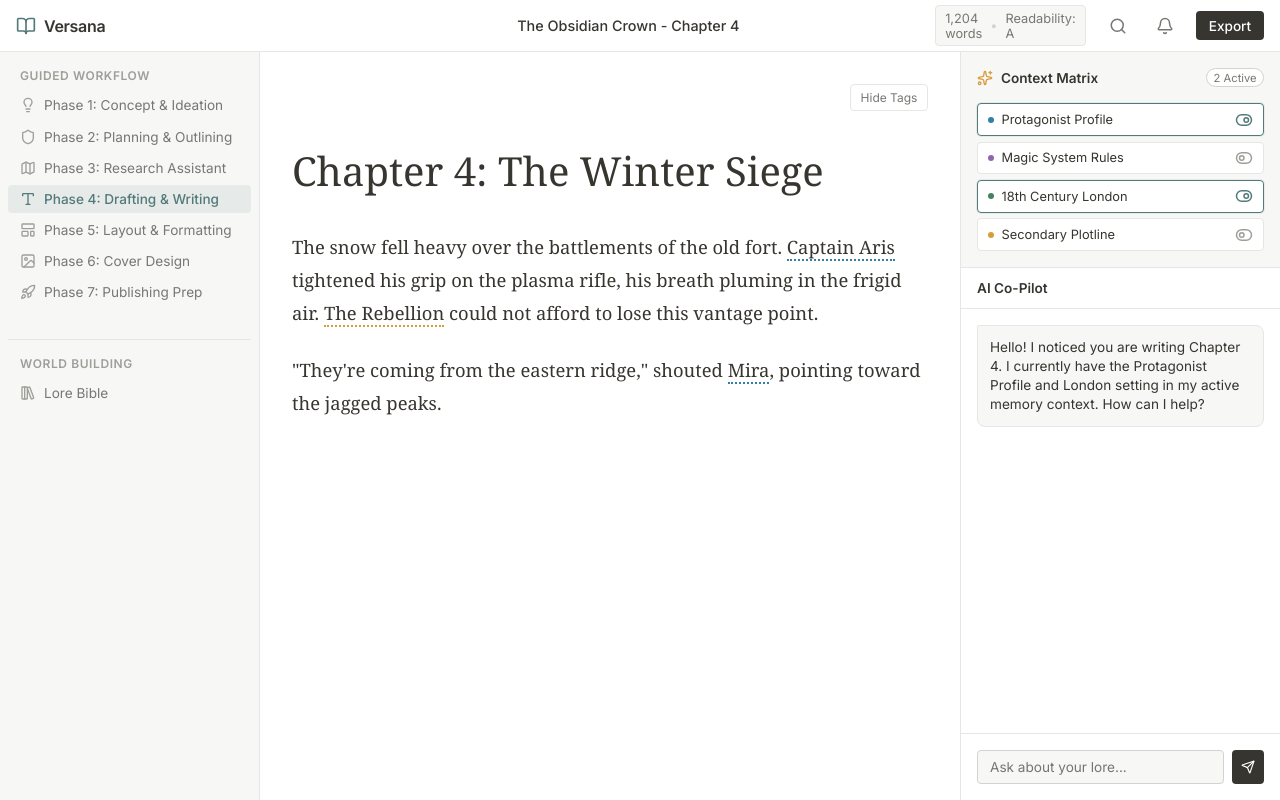
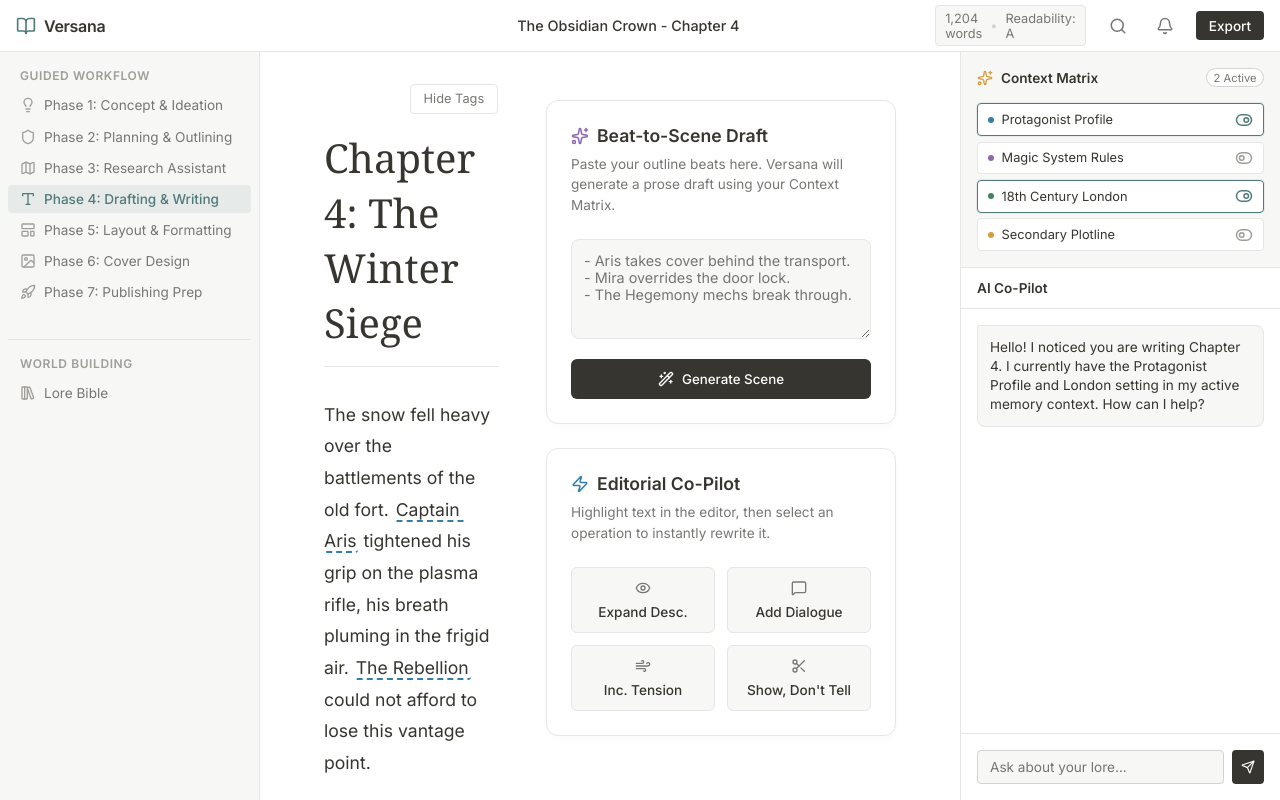
Before and after one commit to kevinelliott/versana, a Next.js app: page /workspace in a window 1280 px wide. Built offline with nearby package versions, Linux system fonts and the light colour scheme.

Commit message:
feat: phase 4 chapter development right sidebar ui tools

```diff
--- a/src/components/workspace/Workspace.module.css
+++ b/src/components/workspace/Workspace.module.css
@@ -1,16 +1,21 @@
 .workspace {
-    flex: 1;
+    position: relative;
+    padding: 2rem 4rem;
+    height: 100%;
+    margin: 0 auto;
     display: flex;
-    justify-content: center;
-    padding: 2rem;
-    height: 100%;
-    overflow-y: auto;
+    gap: 3rem;
+}
+
+.editorMain {
+    flex-grow: 1;
+    max-width: 800px;
     position: relative;
 }
 
 .editorContainer {
-    width: 100%;
-    max-width: 768px;
+    position: relative;
+    max-width: 100%;
     /* Classic optimal reading width */
     display: flex;
     flex-direction: column;
@@ -19,88 +24,177 @@
 .toolbar {
     display: flex;
     justify-content: flex-end;
-    margin-bottom: 2rem;
+    margin-bottom: 1rem;
 }
 
 .toolBtn {
     background: transparent;
     border: 1px solid var(--border-light);
     color: var(--text-secondary);
-    padding: 0.3rem 0.6rem;
+    padding: 0.4rem 0.8rem;
     border-radius: 4px;
-    font-size: 0.75rem;
+    font-size: 0.8rem;
     cursor: pointer;
+    transition: all 0.2s;
+}
+
+.toolBtn:hover {
+    background: var(--bg-hover);
+    color: var(--text-primary);
 }
 
 .documentHeader {
     margin-bottom: 2rem;
+    padding-bottom: 1rem;
+    border-bottom: 1px solid var(--border-light);
 }
 
 .documentTitle {
     font-family: var(--font-serif);
     font-size: 2.5rem;
-    font-weight: 500;
     color: var(--text-primary);
     outline: none;
-    border: none;
-    background: transparent;
+    font-weight: 500;
+}
+
+.documentTitle:empty:before {
+    content: "Untitled Chapter";
+    color: var(--text-secondary);
 }
 
 .editorArea {
-    font-family: var(--font-serif);
-    font-size: 1.15rem;
+    min-height: 500px;
+    outline: none;
+    font-size: 1.1rem;
     line-height: 1.8;
     color: var(--text-primary);
+}
+
+/* TipTap Editor Styling */
+.editorArea p {
+    margin-bottom: 1.5em;
+    /* Traditional manuscript spacing */
+}
+
+/* Smart Lore Tags */
+.loreTag {
+    border-bottom: 2px dashed var(--accent-blue);
+    cursor: pointer;
+    transition: all 0.2s;
+    border-radius: 3px;
+    padding: 0 2px;
+}
+
+.loreTagCharacter {
+    color: var(--tag-blue-text);
+    background-color: var(--tag-blue-bg);
+}
+
+.loreTagPlot {
+    color: var(--tag-green-text);
+    background-color: var(--tag-green-bg);
+}
+
+.sidebar {
+    width: 350px;
+    flex-shrink: 0;
     display: flex;
     flex-direction: column;
     gap: 1.5rem;
+    height: 100%;
+    padding-top: 1rem;
 }
 
-.paragraph {
-    margin: 0;
-    outline: none;
+.toolPanel {
+    background: var(--bg-primary);
+    border: 1px solid var(--border-light);
+    border-radius: 12px;
+    padding: 1.5rem;
+    box-shadow: 0 4px 6px rgba(0, 0, 0, 0.02);
 }
 
-/* SMART LORE TAGS */
-.loreTag {
+.panelTitle {
+    font-size: 1.1rem;
+    font-weight: 600;
+    color: var(--text-primary);
+    margin-bottom: 0.5rem;
+    display: flex;
+    align-items: center;
+    gap: 0.5rem;
+}
+
+.panelDesc {
+    font-size: 0.85rem;
+    color: var(--text-secondary);
+    line-height: 1.5;
+    margin-bottom: 1.5rem;
+}
+
+.beatBox {
+    width: 100%;
+    background: var(--bg-secondary);
+    border: 1px solid var(--border-light);
+    border-radius: 8px;
+    padding: 0.75rem;
+    font-size: 0.9rem;
+    color: var(--text-primary);
+    min-height: 100px;
+    resize: vertical;
+    outline: none;
+    margin-bottom: 1rem;
+    font-family: var(--font-sans);
+}
+
+.actionBtn {
+    width: 100%;
+    background: var(--text-primary);
+    color: var(--bg-primary);
+    border: none;
+    padding: 0.75rem;
+    border-radius: 6px;
+    font-weight: 500;
     cursor: pointer;
-    position: relative;
-    border-bottom: 2px dotted transparent;
+    transition: all 0.2s;
+    display: flex;
+    align-items: center;
+    justify-content: center;
+    gap: 0.5rem;
+}
+
+.actionBtn:hover {
+    opacity: 0.9;
+}
+
+.pilotGrid {
+    display: grid;
+    grid-template-columns: 1fr 1fr;
+    gap: 0.75rem;
+}
+
+.pilotBtn {
+    background: var(--bg-secondary);
+    border: 1px solid var(--border-light);
+    color: var(--text-primary);
+    padding: 0.75rem 0.5rem;
+    border-radius: 6px;
+    font-size: 0.85rem;
+    font-weight: 500;
+    display: flex;
+    flex-direction: column;
+    align-items: center;
+    gap: 0.5rem;
+    cursor: pointer;
     transition: all 0.2s;
 }
 
-.loreTag.character {
-    border-bottom-color: var(--accent-blue);
+.pilotBtn:hover {
+    background: var(--bg-hover);
+    border-color: #cbd5e1;
 }
 
-.loreTag.lore {
-    border-bottom-color: var(--accent-purple);
+/* Hide tags toggle state */
+.hide-lore-tags .loreTag {
+    background-color: transparent !important;
+    border-bottom-color: transparent !important;
+    color: inherit !important;
 }
-
-.loreTag.place {
-    border-bottom-color: var(--accent-green);
-}
-
-.loreTag.plot {
-    border-bottom-color: var(--accent-gold);
-}
-
-.loreTag:hover.character {
-    background-color: var(--tag-blue-bg);
-    color: var(--tag-blue-text);
-}
-
-.loreTag:hover.lore {
-    background-color: var(--tag-purple-bg);
-    color: var(--tag-purple-text);
-}
-
-.loreTag:hover.place {
-    background-color: var(--tag-green-bg);
-    color: var(--tag-green-text);
-}
-
-.loreTag:hover.plot {
-    background-color: var(--tag-gold-bg);
-    color: var(--tag-gold-text);
-}
--- a/src/components/workspace/Workspace.tsx
+++ b/src/components/workspace/Workspace.tsx
@@ -4,6 +4,7 @@ import React, { useState, MouseEvent, useEffect, useCallback } from 'react';
 import { useEditor, EditorContent } from '@tiptap/react';
 import StarterKit from '@tiptap/starter-kit';
 import Placeholder from '@tiptap/extension-placeholder';
+import { Sparkles, Wand2, MessageSquare, Scissors, Eye, Zap, Wind } from 'lucide-react';
 import { LoreTag } from './editor/LoreTagExtension';
 import HoverCard from './HoverCard';
 import styles from './Workspace.module.css';
@@ -194,6 +195,8 @@ export default function Workspace() {
 
     return (
         <div className={styles.workspace} onClick={hoverState.visible ? handleEntityLeave : undefined}>
+            {/* Left/Center: Editor Area */}
+            <div className={styles.editorMain}>
                 <div className={`${styles.editorContainer} ${hideTags ? 'hide-lore-tags' : ''}`}>
                     <div className={styles.toolbar}>
                         <button
@@ -212,6 +215,51 @@ export default function Workspace() {
 
                     <EditorContent editor={editor} />
                 </div>
+            </div>
+
+            {/* Right: Phase 4 Tools Sidebar */}
+            <div className={styles.sidebar}>
+                {/* Beat-to-Scene Generator */}
+                <div className={styles.toolPanel}>
+                    <h3 className={styles.panelTitle}>
+                        <Sparkles size={18} color="var(--tag-purple-text)" /> Beat-to-Scene Draft
+                    </h3>
+                    <p className={styles.panelDesc}>
+                        Paste your outline beats here. Versana will generate a prose draft using your Context Matrix.
+                    </p>
+                    <textarea
+                        className={styles.beatBox}
+                        placeholder="- Aris takes cover behind the transport.&#10;- Mira overrides the door lock.&#10;- The Hegemony mechs break through."
+                    />
+                    <button className={styles.actionBtn}>
+                        <Wand2 size={16} /> Generate Scene
+                    </button>
+                </div>
+
+                {/* Editorial Co-Pilot */}
+                <div className={styles.toolPanel}>
+                    <h3 className={styles.panelTitle}>
+                        <Zap size={18} color="var(--accent-blue)" /> Editorial Co-Pilot
+                    </h3>
+                    <p className={styles.panelDesc}>
+                        Highlight text in the editor, then select an operation to instantly rewrite it.
+                    </p>
+                    <div className={styles.pilotGrid}>
+                        <button className={styles.pilotBtn}>
+                            <Eye size={16} color="var(--text-secondary)" /> Expand Desc.
+                        </button>
+                        <button className={styles.pilotBtn}>
+                            <MessageSquare size={16} color="var(--text-secondary)" /> Add Dialogue
+                        </button>
+                        <button className={styles.pilotBtn}>
+                            <Wind size={16} color="var(--text-secondary)" /> Inc. Tension
+                        </button>
+                        <button className={styles.pilotBtn}>
+                            <Scissors size={16} color="var(--text-secondary)" /> Show, Don't Tell
+                        </button>
+                    </div>
+                </div>
+            </div>
 
             <HoverCard
                 entity={hoverState.entity || LORE_DATABASE[0]}
```
Lines whose indentation alone changed are shown as unchanged.
